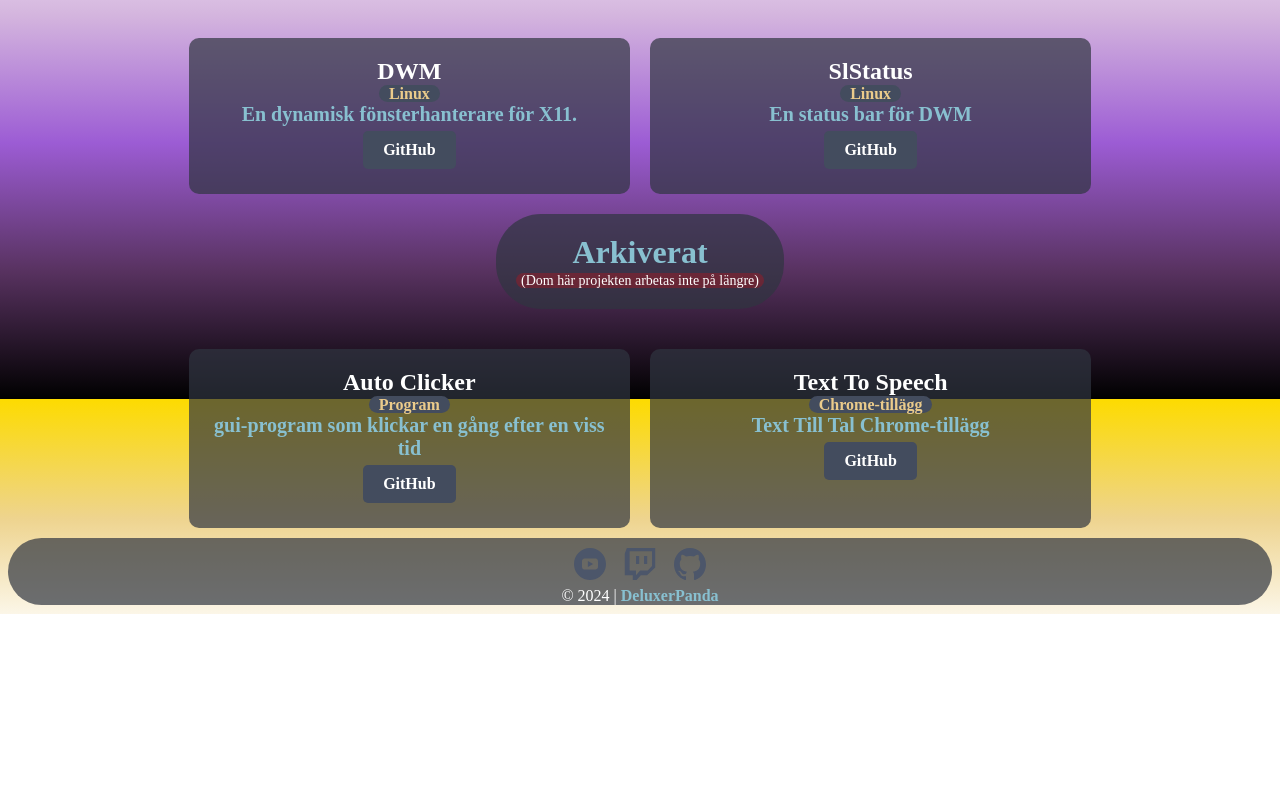
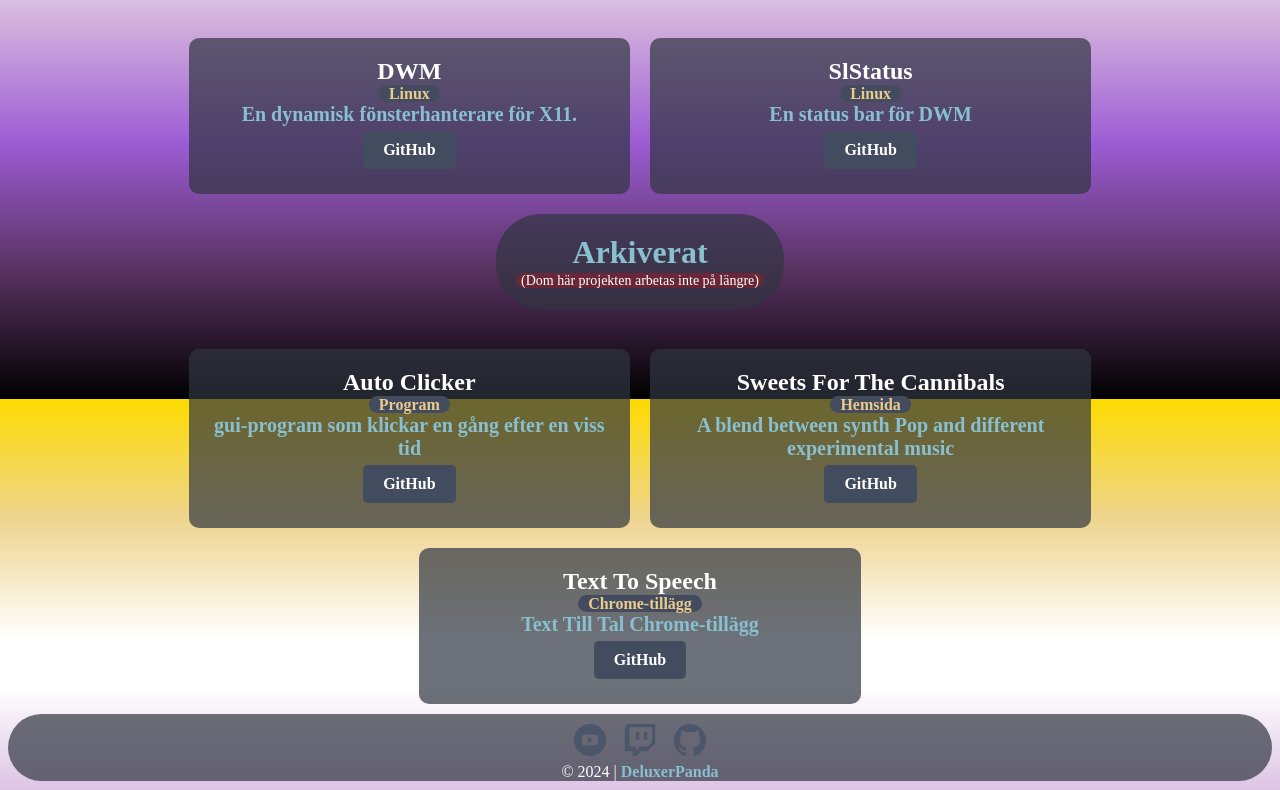
Before and after one commit to DeluxerPanda/DeluxerPanda-Website, a SvelteKit app: page / in a window 1280 px wide. Shown: the part 1201-1991 px from the top of the page. Before the commit the page ends 1815 px from the top, so only its background shows below. Built offline with nearby package versions, Linux system fonts and the light colour scheme.

Commit message:
Update +page.svelte

```diff
--- a/src/routes/+page.svelte
+++ b/src/routes/+page.svelte
@@ -129,6 +129,15 @@
         <h1 class="label">Program</h1>
         <p>gui-program som klickar en gång efter en viss tid</p>
         <a href="https://github.com/DeluxerPanda/Auto-Clicker" class="button">GitHub</a>
+
+    </div>
+
+    <div class="projekt-box">
+
+        <h2>Sweets For The Cannibals</h2>
+        <h1 class="label">Hemsida</h1>
+        <p>A blend between synth Pop and different experimental music</p>
+        <a href="https://github.com/DeluxArkive/Sweets-For-The-Cannibals" class="button">GitHub</a>
 
     </div>
 
```
